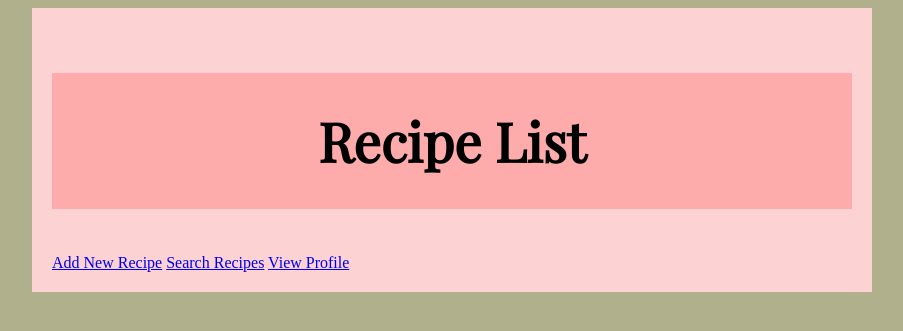
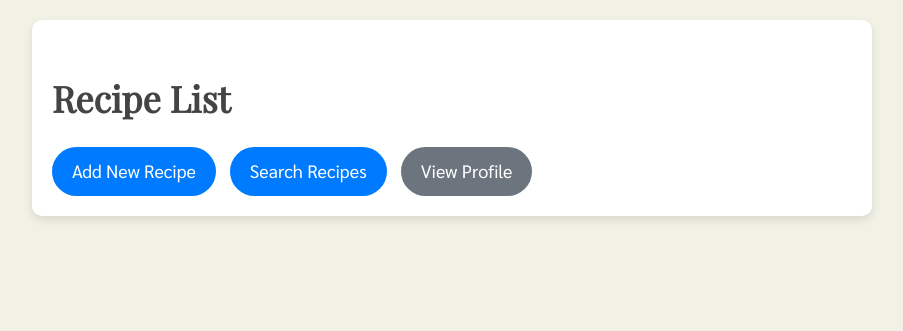
Before and after one commit to software-students-spring2024/2-web-app-exercise-cyh, a Flask app: page / in a window 1280 px wide. Shown: the top 331 px of the page, without its empty margins (188-1091 px from the left). Run offline with Flask 2, Linux system fonts and the light colour scheme; data that the repository does not hold is empty; some libraries are stand-ins or nearby versions.

Commit message:
Update home.css

```diff
--- a/static/css/home.css
+++ b/static/css/home.css
@@ -1,48 +1,62 @@
 .container {
     max-width: 800px;
-    margin: auto;
-    background: rgb(252, 210, 210);
+    margin: 20px auto;
+    background: #fff;
     padding: 20px;
+    box-shadow: 0 4px 8px rgba(0, 0, 0, 0.1);
+    border-radius: 10px;
 }
 
 body {
-    background: rgb(177, 176, 141);
+    background: #f1f1e6;
+    font-family: 'Sarabun', sans-serif;
+    color: #333;
+    line-height: 1.6;
 }
 
 h2 {
-    text-align: center;
-    font-family: Playfair Display;
-    font-size: 54px;
-    background-color:rgb(253, 171, 171);
-    padding: 32px;
+    font-family: 'Playfair Display', serif;
+    font-size: 36px;
+    color: #444;
+    margin-bottom: 20px;
 }
 
-button, .list-group {
-    text-align: center;
-    font-family: Josefin Sans;
+a.btn {
+    display: inline-block;
+    margin-right: 10px;
+    border: none;
+    color: white;
+    padding: 10px 20px;
+    text-decoration: none;
+    font-size: 18px;
+    border-radius: 25px;
+    transition: background-color 0.3s, transform 0.2s;
 }
 
-button {
-    border-radius: 16px;
-    transition-duration: 0.5s;
-    padding: 12px;
-    font-size: 14px;
-
+a.btn-primary {
+    background: #007bff;
 }
 
-button:hover {
-    background-color: yellowgreen;
-    box-shadow: 0 8px 16px 0 rgba(0,0,0,0.2), 0 6px 20px 0 rgba(0,0,0,0.19);
+a.btn-secondary {
+    background: #6c757d;
 }
 
-.list-group {
-    font-size: 32px;
+a.btn:hover, a.btn:focus {
+    transform: translateY(-2px);
+    box-shadow: 0 4px 8px rgba(0, 0, 0, 0.2);
 }
 
 .list-group-item {
     text-align: center;
-    /* background-color: rgb(240, 237, 237); */
-    padding: 16px;
-    border-radius: 12px;
-    background-image: linear-gradient(rgb(255, 255, 255), rgb(225, 224, 224))
+    margin-bottom: 10px;
+    border: none;
+    font-family: 'Josefin Sans', sans-serif;
+    background-image: linear-gradient(to right, #f9f9f9, #e9e9e9);
+    color: #555; /* Text color */
+    transition: transform 0.2s, box-shadow 0.3s;
 }
+
+.list-group-item:hover, .list-group-item:focus {
+    transform: scale(1.03);
+    box-shadow: 0 4px 8px rgba(0, 0, 0, 0.2);
+}
```
